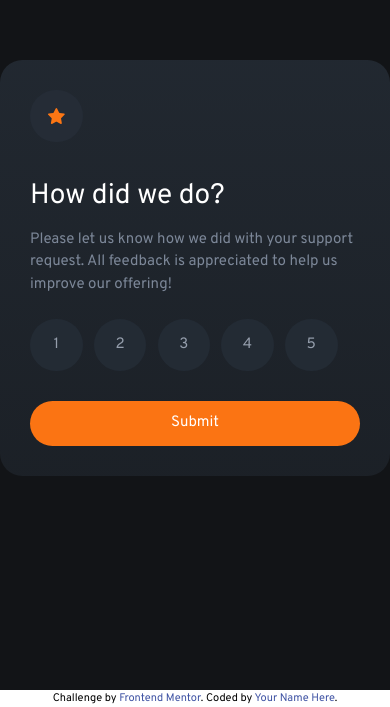
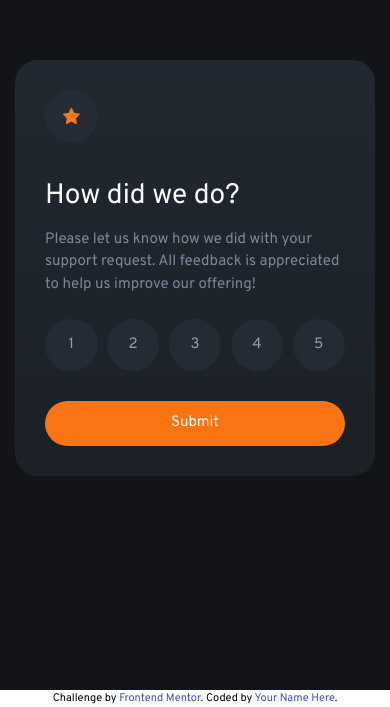
Before and after one commit to anemec/interactive-rating-component-main, a website: page index.html in a window 390 px wide. Shown: the part 154-861 px from the top of the page. Drawn offline with Linux system fonts and the light colour scheme.

Commit message:
fix mobile issues

```diff
--- a/index.html
+++ b/index.html
@@ -34,7 +34,7 @@
   </head>
   <body>
     <!-- Rating state start -->
-    <div class="grid place-items-center h-screen bg-veryDarkBlueNeutral">
+    <div class="p-4 grid place-items-center h-screen bg-veryDarkBlueNeutral">
       <section
         id="component"
         class="container flex flex-col p-8 text-white mx-auto max-w-md bg-gradient-to-b from-darkBlueNeutral/80 to-darkBlueNeutral/50 h-auto rounded-3xl"
@@ -51,7 +51,7 @@
             Please let us know how we did with your support request. All
             feedback is appreciated to help us improve our offering!
           </p>
-          <div id="ratings" class="mt-6 mr-6 text-lightGreyNeutral">
+          <div id="ratings" class="mt-6 text-lightGreyNeutral">
             <ul class="flex justify-between">
               <li>
                 <button
```
Also changed, not shown: css/main.css.
